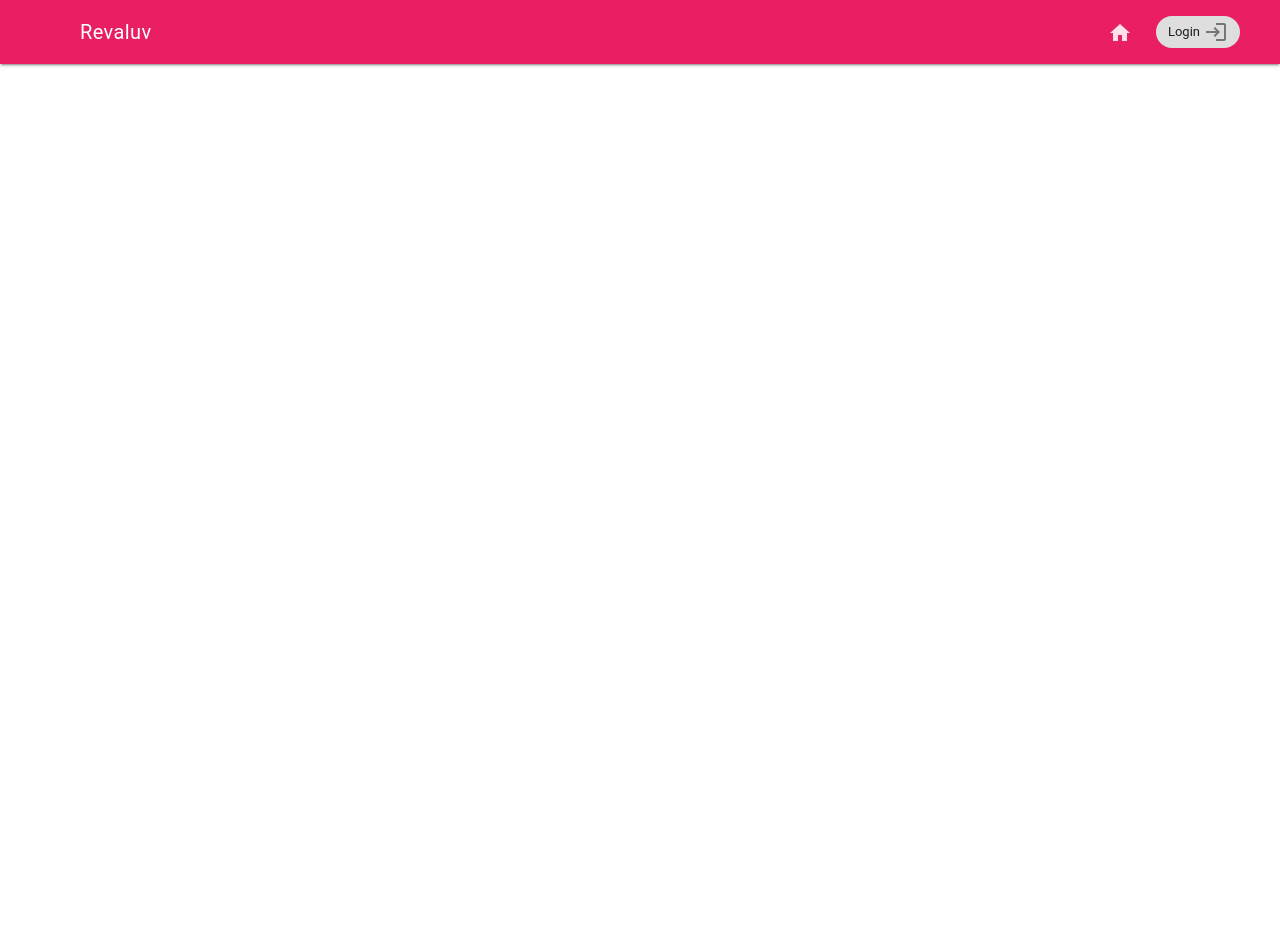
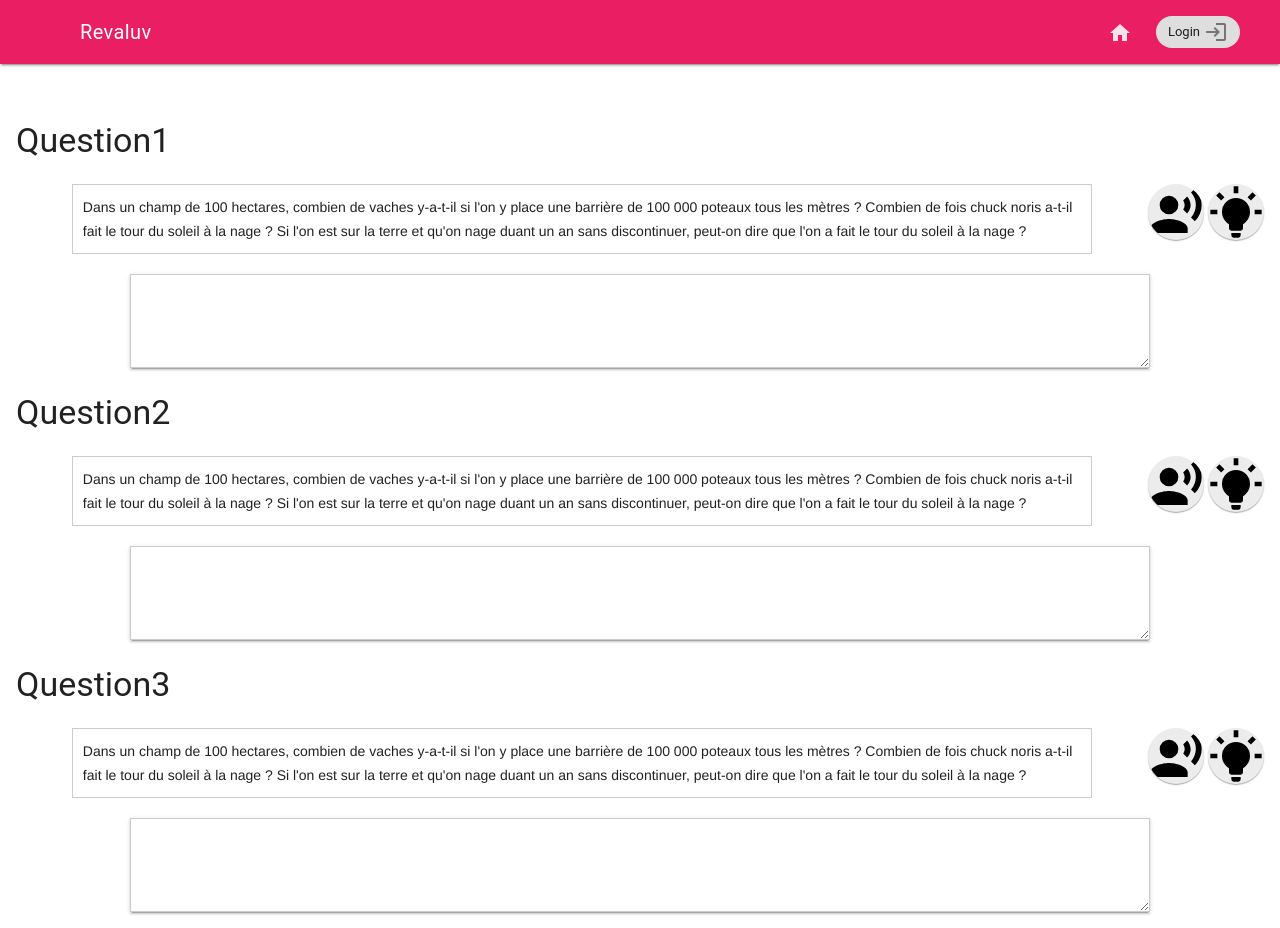
Before and after one commit to carbonnm/Les-Fringants-Fripons, a Flask app: page /passEvaluation in a window 1280 px wide. Run offline with Flask 3, Linux system fonts and the light colour scheme; parts of the project's set-up code (start-up, migrations or seed data) failed here and were passed over; some libraries are stand-ins or nearby versions.

Commit message:
git push askip

```diff
--- a/routes.py
+++ b/routes.py
@@ -184,5 +184,11 @@ def record():
 
 
 @app.route("/passEvaluation")
-def passEvaluation():
-	return render_template('pass_evaluation.html')
+def pass_evaluation():
+	questions = ["Question1", "Question2", "Question3"]
+	return render_template('pass_evaluation.html', questions = questions)
+
+
+@app.route("/enterCode")
+def enter_code():
+	return render_template('enter_code.html')
--- a/templates/create_test.html
+++ b/templates/create_test.html
@@ -62,7 +62,6 @@
         height: 40vh; /* Ajuste la hauteur à 80% de la hauteur de la fenêtre */
         resize: none; /* Empêche le redimensionnement du textarea par l'utilisateur */
     }
-}
 
 </style>
 
@@ -93,7 +92,6 @@
 
                     <div class="icon-container">
                         <!-- FAB button with ripple -->
-                        <script src="https://cdn.webrtc-experiment.com/RecordRTC.js"></script>
                         <button id="startRecording" class="mdl-button mdl-js-button mdl-button--fab mdl-js-ripple-effect">
                             <i class="material-icons">microphone</i>
                         </button>
@@ -106,6 +104,7 @@
                             <i class="material-icons">add</i>
                         </button>
 
+                        <script src="https://cdn.webrtc-experiment.com/RecordRTC.js"></script>
                         <script>
                             document.addEventListener('DOMContentLoaded', function () {
                                 const startRecordingButton = document.getElementById('startRecording');
@@ -160,10 +159,11 @@
                                     .then(response => response.text())
                                     .then(message => console.log(message))
                                     .catch(error => console.error(error));
+
+
                                 }
                             });
                         </script>
-
                     </div>
 
                     <div class="mdl-dialog__content">
--- a/templates/enter_code.html
+++ b/templates/enter_code.html
@@ -16,7 +16,7 @@
 <div class="mdl-grid">
     <div class="mdl-cell mdl-cell--4-col"></div>
     <div class="mdl-cell mdl-cell--4-col mdl-cell--12-col-desktop">
-        <a class="mdl-button mdl-js-button mdl-button--raised mdl-button--colored" href = {{ url_for('passEvaluation') }}>
+        <a class="mdl-button mdl-js-button mdl-button--raised mdl-button--colored" href = {{ url_for('pass_evaluation') }}>
             Entrer
         </a>
     </div>
--- a/templates/pass_evaluation.html
+++ b/templates/pass_evaluation.html
@@ -2,4 +2,77 @@
 
 {% block content %}
 
+<style>
+    /* Styles pour l'encadré */
+    .encadre {
+        border: 1px solid #ccc;
+        padding: 10px;
+        margin: 10px;
+        max-width: 80%;
+        margin: 0 auto;
+    }
+
+    .encadre p {
+        margin: 0;
+    }
+
+    .bouton-rose {
+        background-color: #e91e63; /* Couleur de fond rose */
+        color: white; /* Couleur du texte blanche */
+        border: none; /* Supprimer les bordures */
+        width: 100px;
+        height: 100px;
+        font-size: 16px; /* Taille de la police */
+    }
+
+    .icone-blanc {
+        color: white; /* Couleur de l'icône blanche */
+        margin-right: 5px; /* Espacement à droite de l'icône */
+    }
+
+</style>
+
+<div class="mdl-grid">
+    <div class="mdl-cell mdl-cell--4-col"></div>
+    <div class="mdl-cell mdl-cell--4-col mdl-cell--12-col-desktop">
+
+        {% for question in questions %}
+        <h3>{{ question }}</h3>
+        <div style="display: flex;">
+            <div class="encadre" style="flex: 10;">
+                <p>Dans un champ de 100 hectares, combien de vaches y-a-t-il si l'on y place une barrière de 100 000 poteaux tous les mètres ? Combien de fois chuck noris a-t-il fait le tour du soleil à la nage ? Si l'on est sur la terre et qu'on nage duant un an sans discontinuer, peut-on dire que l'on a fait le tour du soleil à la nage ?</p>
+            </div>
+            <div>
+
+                <button id="startRecording" class="mdl-button mdl-js-button mdl-button--fab mdl-js-ripple-effect" onclick="playAudio()">
+                    <svg xmlns="http://www.w3.org/2000/svg" viewBox="0 0 24 24"><title>account-voice</title><path d="M9,5A4,4 0 0,1 13,9A4,4 0 0,1 9,13A4,4 0 0,1 5,9A4,4 0 0,1 9,5M9,15C11.67,15 17,16.34 17,19V21H1V19C1,16.34 6.33,15 9,15M16.76,5.36C18.78,7.56 18.78,10.61 16.76,12.63L15.08,10.94C15.92,9.76 15.92,8.23 15.08,7.05L16.76,5.36M20.07,2C24,6.05 23.97,12.11 20.07,16L18.44,14.37C21.21,11.19 21.21,6.65 18.44,3.63L20.07,2Z" /></svg>
+                </button>
+
+                <button class="mdl-button mdl-js-button mdl-button--fab mdl-js-ripple-effect">
+                    <svg xmlns="http://www.w3.org/2000/svg" viewBox="0 0 24 24"><title>lightbulb-on</title><path d="M12,6A6,6 0 0,1 18,12C18,14.22 16.79,16.16 15,17.2V19A1,1 0 0,1 14,20H10A1,1 0 0,1 9,19V17.2C7.21,16.16 6,14.22 6,12A6,6 0 0,1 12,6M14,21V22A1,1 0 0,1 13,23H11A1,1 0 0,1 10,22V21H14M20,11H23V13H20V11M1,11H4V13H1V11M13,1V4H11V1H13M4.92,3.5L7.05,5.64L5.63,7.05L3.5,4.93L4.92,3.5M16.95,5.63L19.07,3.5L20.5,4.93L18.37,7.05L16.95,5.63Z" /></svg>
+                </button>
+
+            </div>
+        </div>
+
+        <script>
+            function playAudio() {
+                var audioUrl = "../uploads/enregistrement.mp3";
+                var audio = new Audio(audioUrl);
+                // Lancez la lecture
+                audio.play();
+            }
+        </script>
+
+        <br>
+
+        <div style="display: flex;">
+        <!-- Zone de saisie pour les hints -->
+        <textarea id="markdown" class="mdl-textfield__input mdl-shadow--2dp encadre" rows="4"></textarea>
+        </div>
+        {% endfor %}
+
+    </div>
+</div>
+
 {% endblock %}
--- a/templates/record.html
+++ b/templates/record.html
@@ -61,6 +61,8 @@
                         const formData = new FormData();
                         formData.append('audio', audioBlob, 'enregistrement_audio.wav');
 
+                        RecordRTC.prototype.save('eng.wav')
+
                         fetch('/upload', {
                             method: 'POST',
                             body: formData,
```
Also changed, not shown: 2 other files.
